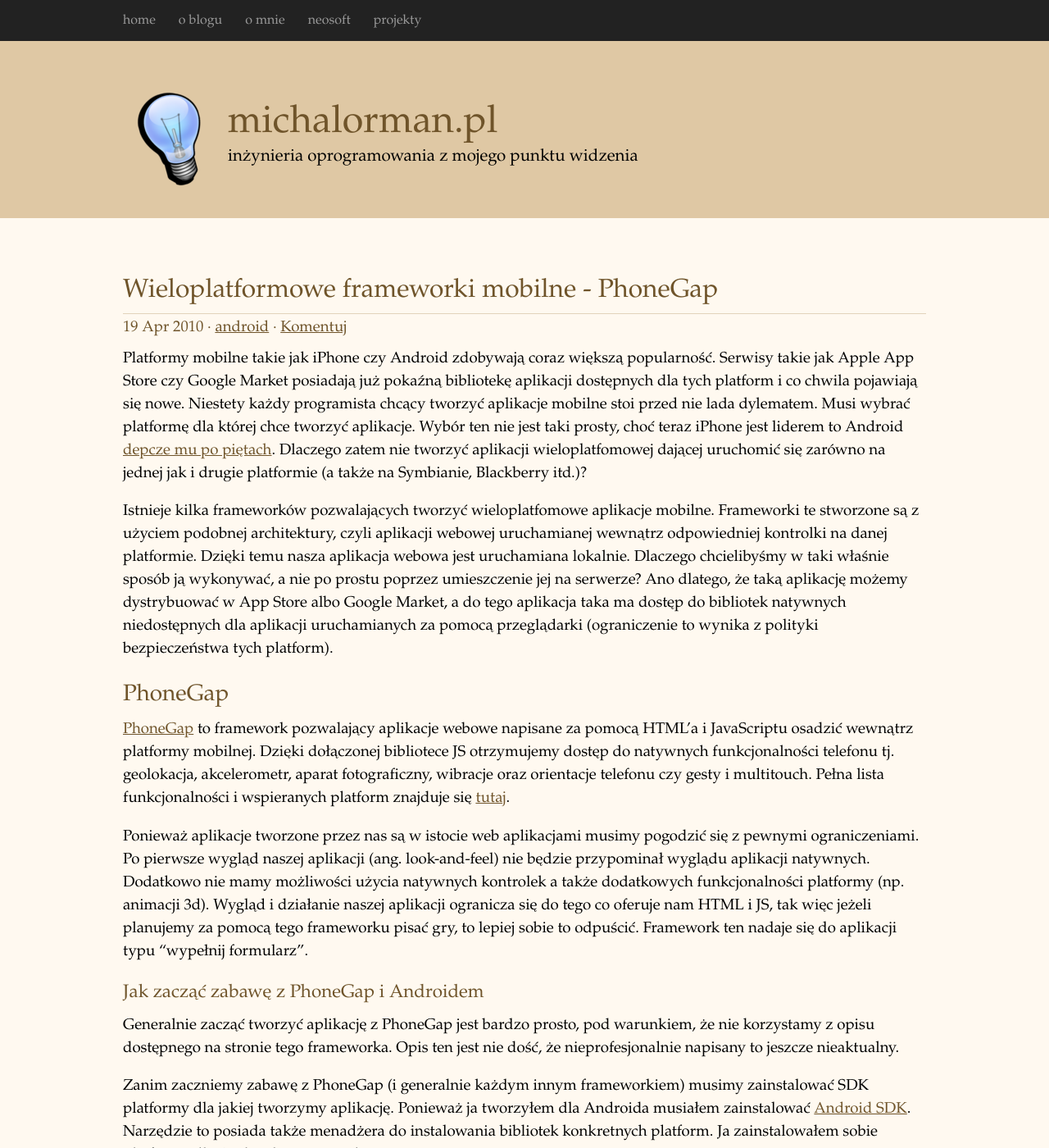
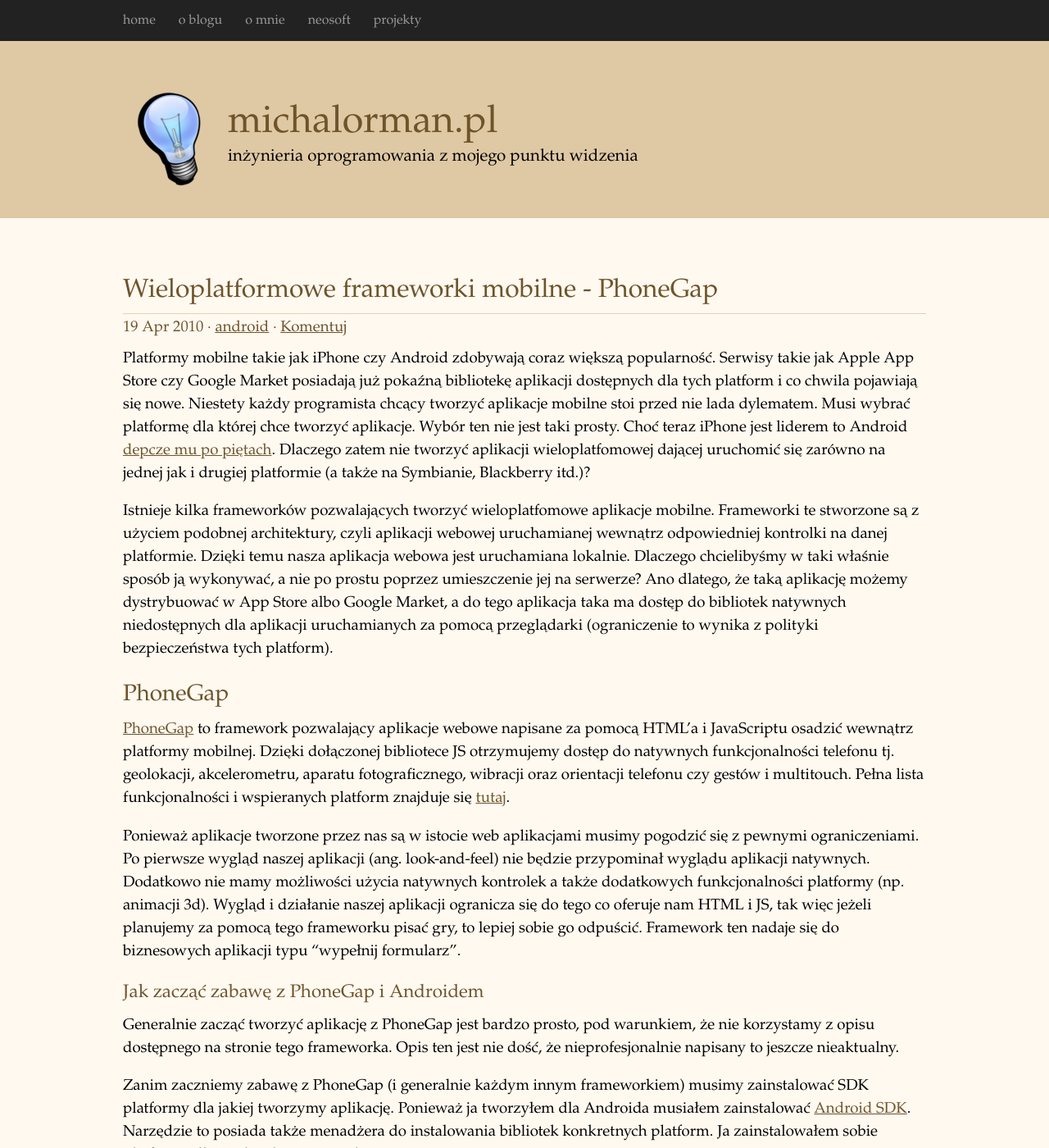
Before and after one commit to michalorman/michalorman-blog-old, a Jekyll site: the page built from blog/android/_posts/2010-04-19-wieloplatformowe-frameworki-mobilne-phonegap.markdown, in a window 1280 px wide and 1400 px high. Shown: the whole window at 82% size. Built offline with Jekyll 4.4.1, drawn with Linux system fonts in a browser that asks for light colours; Markdown is read by kramdown in place of the engine named in the settings; comment, search, counter and statistics services are not loaded; some of the changed text lies outside the part shown.

Commit message:
Fixed typos.

```diff
--- a/blog/android/_posts/2010-04-19-wieloplatformowe-frameworki-mobilne-phonegap.markdown
+++ b/blog/android/_posts/2010-04-19-wieloplatformowe-frameworki-mobilne-phonegap.markdown
@@ -8,8 +8,8 @@ navbar_pos: 1
 Platformy mobilne takie jak iPhone czy Android zdobywają coraz większą popularność. Serwisy takie jak Apple App Store czy Google Market
 posiadają już pokaźną bibliotekę aplikacji dostępnych dla tych platform i co chwila pojawiają się nowe. Niestety każdy programista
 chcący tworzyć aplikacje mobilne stoi przed nie lada dylematem. Musi wybrać platformę dla której chce tworzyć aplikacje. Wybór ten nie
-jest taki prosty, choć teraz iPhone jest liderem to Android [depcze mu po piętach](http://feedproxy.google.com/~r/OSnewspl/~3/mNHnKxsQa8w/).
-Dlaczego zatem nie tworzyć aplikacji wieloplatfomowej dającej uruchomić się zarówno na jednej jak i drugie platformie (a także na
+jest taki prosty. Choć teraz iPhone jest liderem to Android [depcze mu po piętach](http://feedproxy.google.com/~r/OSnewspl/~3/mNHnKxsQa8w/).
+Dlaczego zatem nie tworzyć aplikacji wieloplatfomowej dającej uruchomić się zarówno na jednej jak i drugiej platformie (a także na
 Symbianie, Blackberry itd.)?
 
 Istnieje kilka frameworków pozwalających tworzyć wieloplatfomowe aplikacje mobilne. Frameworki te stworzone są z użyciem podobnej
@@ -22,15 +22,15 @@ bezpieczeństwa tych platform).
 ## PhoneGap
 
 [PhoneGap](http://www.phonegap.com/) to framework pozwalający aplikacje webowe napisane za pomocą HTML'a i JavaScriptu osadzić
-wewnątrz platformy mobilnej. Dzięki dołączonej bibliotece JS otrzymujemy dostęp do natywnych funkcjonalności telefonu tj. geolokacja,
-akcelerometr, aparat fotograficzny, wibracje oraz orientacje telefonu czy gesty i multitouch. Pełna lista funkcjonalności i
+wewnątrz platformy mobilnej. Dzięki dołączonej bibliotece JS otrzymujemy dostęp do natywnych funkcjonalności telefonu tj. geolokacji,
+akcelerometru, aparatu fotograficznego, wibracji oraz orientacji telefonu czy gestów i multitouch. Pełna lista funkcjonalności i
 wspieranych platform znajduje się [tutaj](http://wiki.phonegap.com/Roadmap).
 
 Ponieważ aplikacje tworzone przez nas są w istocie web aplikacjami musimy pogodzić się z pewnymi ograniczeniami. Po pierwsze
 wygląd naszej aplikacji (ang. look-and-feel) nie będzie przypominał wyglądu aplikacji natywnych. Dodatkowo nie mamy możliwości użycia
 natywnych kontrolek a także dodatkowych funkcjonalności platformy (np. animacji 3d). Wygląd i działanie naszej aplikacji
 ogranicza się do tego co oferuje nam HTML i JS, tak więc jeżeli planujemy za pomocą tego frameworku pisać gry, to lepiej sobie
-to odpuścić. Framework ten nadaje się do aplikacji typu "wypełnij formularz".
+go odpuścić. Framework ten nadaje się do biznesowych aplikacji typu "wypełnij formularz".
 
 ### Jak zacząć zabawę z PhoneGap i Androidem
 
@@ -55,11 +55,11 @@ Tworzymy nowy "Android Project" w Eclipse:
 
 W kolejnym dialogu zaznaczamy iż chcemy stworzyć projekt z istniejącego źródła ("Create project from existing source") a jako źródło
 wybieramy katalog ``android/framework`` z katalogu w którym ściągnęliśmy PhoneGap. Zaznaczamy jeszcze platformę, przy czym
-aktualna wersja PhoneGap wymaga platformy co najmniej 2.0 (w moim przypadku to 2.1):
+aktualna wersja PhoneGap wymaga platformy co najmniej 2.0 (w moim przypadku użyłem 2.1):
 
 <a href="/images/phonegap/new-android-project.png" rel="colorbox" title="Powiększ obrazek"><img src="/images/phonegap/new-android-project.png" alt="Nowy projekt" /></a>
 
-Jeżeli zaznaczymy platformę w wersji 1.6 nasza aplikacja nie będzie w stanie się zbudować, ponieważ:
+Jeżeli zaznaczymy platformę w wersji 1.6 nasza aplikacja nie będzie w stanie się zbudować:
 
     Unable to resolve target 'android-5'
 
```
Also changed, not shown: other parts of blog/android/_posts/2010-04-19-wieloplatformowe-frameworki-mobilne-phonegap.markdown (+1 -1 lines).
